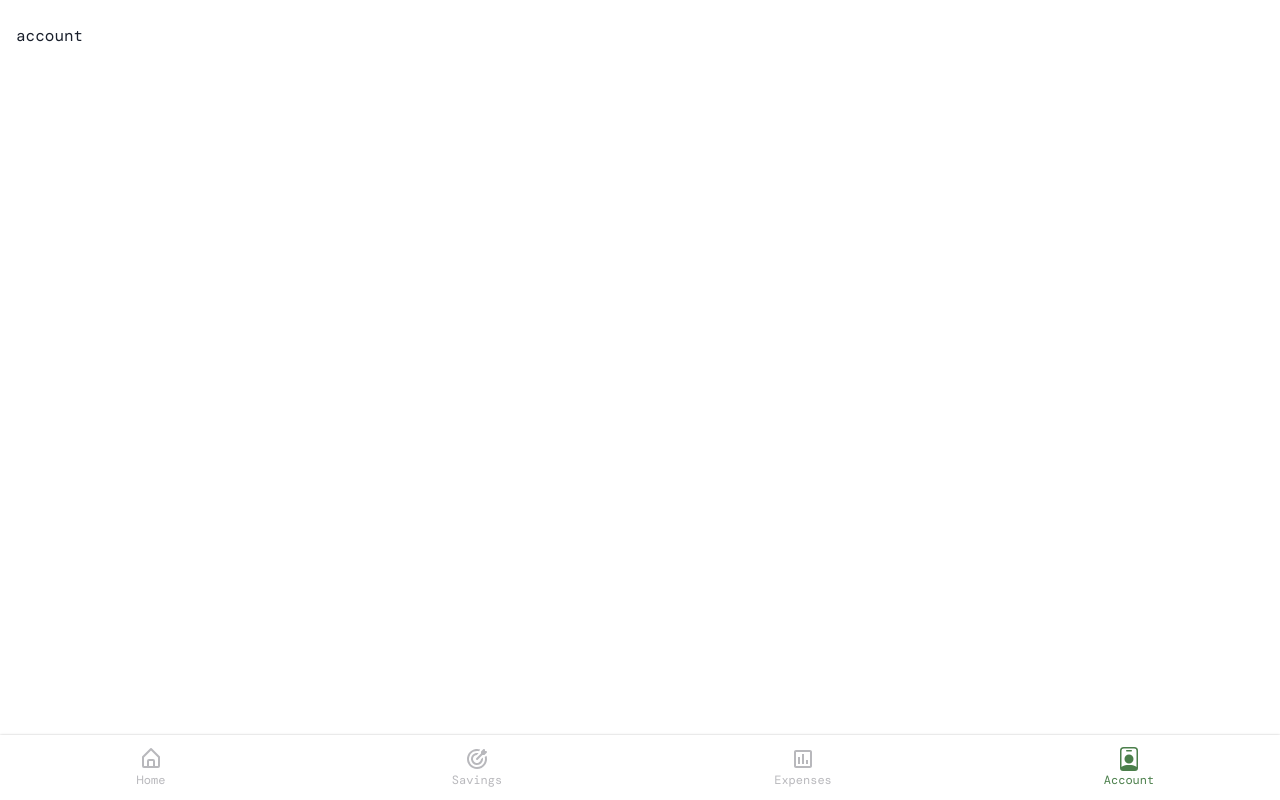
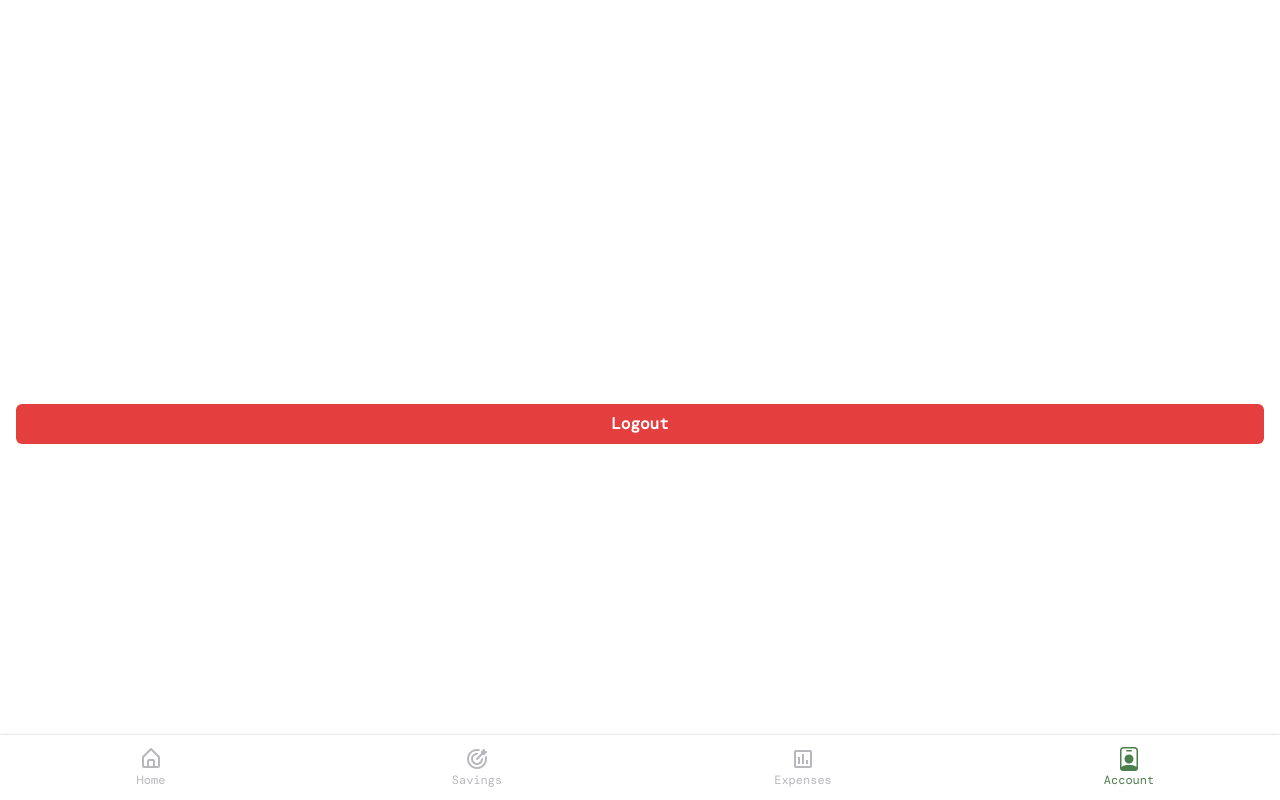
Before and after one commit to draqist/bojetin, a Next.js app: page /account in a window 1280 px wide. Built offline with nearby package versions, Linux system fonts and the light colour scheme.

Commit message:
feat-fix: UI tweaks and added a logout button to the account pef

```diff
--- a/pages/account.tsx
+++ b/pages/account.tsx
@@ -1,5 +1,35 @@
+import { Button, Center, useToast } from "@chakra-ui/react";
+import { signOut } from "firebase/auth";
+import { useRouter } from "next/router";
 import AppLayout from "../components/AppLayout";
+import { auth } from "../utils/firebase";
 
 export default function Account() {
-  return <AppLayout>account</AppLayout>;
+  const toast = useToast();
+  let router = useRouter();
+  return (
+    <AppLayout>
+      <Center h="100vh">
+        <Button
+          w="full"
+          colorScheme="red"
+          onClick={() => {
+            signOut(auth).then(() => {
+              toast({
+                title: "Logged out successfully",
+                description: "User logged out successfully",
+                status: "success",
+                duration: 3000,
+                isClosable: true,
+                position: "top",
+              });
+              router.push("/auth/login");
+            });
+          }}
+        >
+          Logout
+        </Button>
+      </Center>
+    </AppLayout>
+  );
 }
--- a/pages/dash/index.tsx
+++ b/pages/dash/index.tsx
@@ -23,7 +23,7 @@ export default function Home() {
               title: "Verification required",
               description: "Kindly check your email to confirm your account",
               status: "warning",
-              duration: 3000,
+              duration: 7000,
               isClosable: true,
               position: "top",
             });
--- a/pages/savings.tsx
+++ b/pages/savings.tsx
@@ -33,7 +33,7 @@ export default function Savings() {
             {" "}
             Total Balance
           </Text>
-          <Heading mt="8px" fontSize="36px" color="#048f04b8" letterSpacing={"wider"}>
+          <Heading mt="8px" fontSize="36px" color="#088fadb8" letterSpacing={"wider"}>
             ₦100,000.00
           </Heading>
         </Box>
```
Also changed, not shown: pages/auth/login.tsx (+8 -8 lines).
